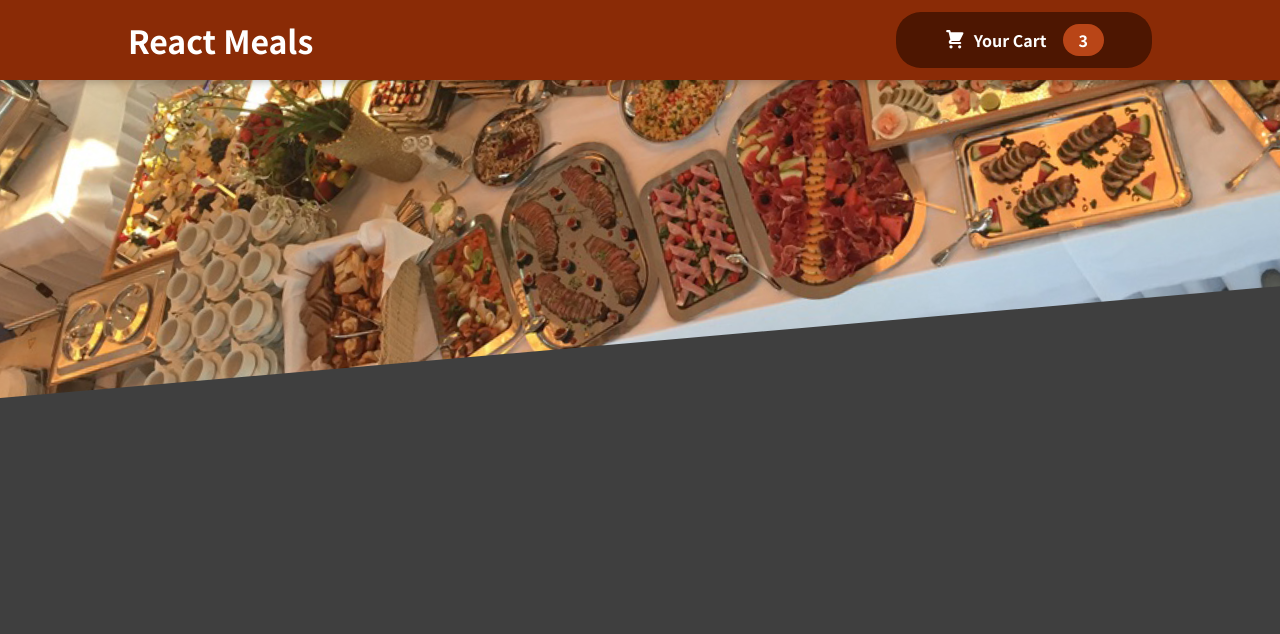
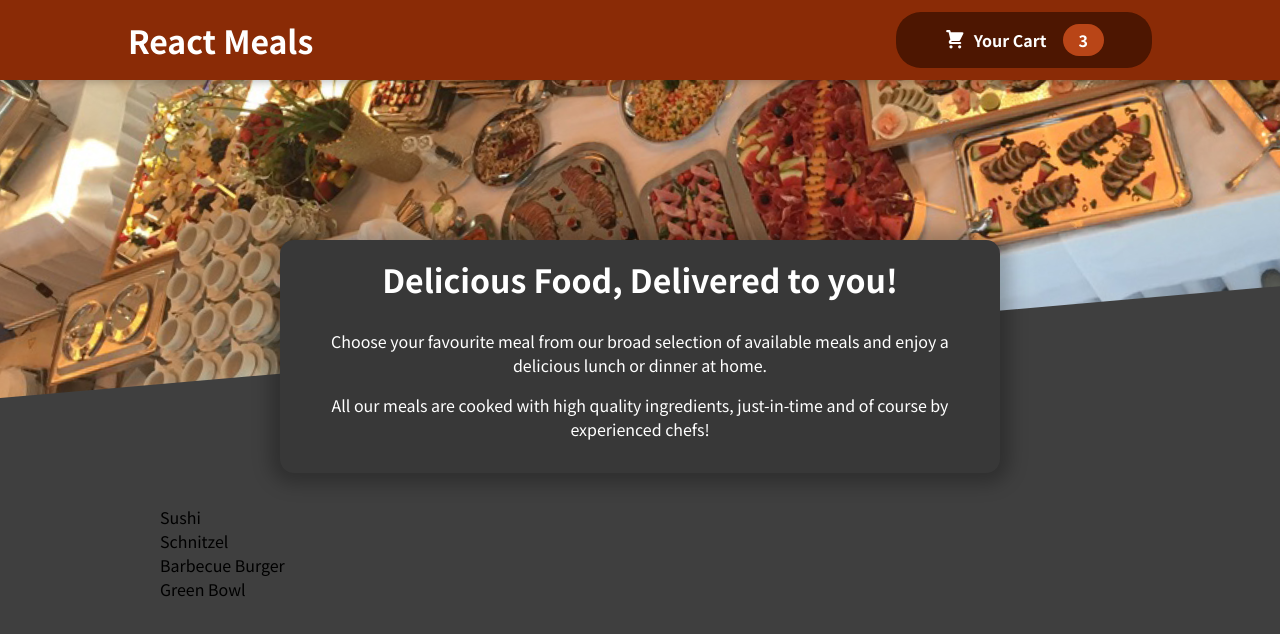
Before and after one commit to Shobhityadav99/Food-Order-App-React, a React (Create React App) app: page / in a window 1280 px wide. Shown: the top 634 px of the page. Built offline with nearby package versions, Linux system fonts and the light colour scheme.

Commit message:
Meals done

```diff
--- a/src/App.js
+++ b/src/App.js
@@ -1,10 +1,14 @@
 import { Fragment } from "react";
 import Header from "./components/Layout/Header";
+import Meals from "./components/Meals/Meals";
 
 function App() {
   return (
     <Fragment>
-      <Header></Header>
+      <Header />
+      <main>
+        <Meals/>
+      </main>
     </Fragment>
   );
 }
--- a/src/components/Meals/AvailableMeals.js
+++ b/src/components/Meals/AvailableMeals.js
@@ -0,0 +1,39 @@
+import classes from "./AvailableMeals.module.css";
+
+const DUMMY_MEALS = [
+    {
+      id: 'm1',
+      name: 'Sushi',
+      description: 'Finest fish and veggies',
+      price: 22.99,
+    },
+    {
+      id: 'm2',
+      name: 'Schnitzel',
+      description: 'A german specialty!',
+      price: 16.5,
+    },
+    {
+      id: 'm3',
+      name: 'Barbecue Burger',
+      description: 'American, raw, meaty',
+      price: 12.99,
+    },
+    {
+      id: 'm4',
+      name: 'Green Bowl',
+      description: 'Healthy...and green...',
+      price: 18.99,
+    },
+  ];
+
+const AvailableMeals = () => {
+    const mealsList = DUMMY_MEALS.map(meal => <li>{meal.name}</li>);
+    return <section className={classes.meals}>
+        <ul>
+            {mealsList}
+        </ul>
+    </section>
+}
+
+export default AvailableMeals;
--- a/src/components/Meals/Meals.js
+++ b/src/components/Meals/Meals.js
@@ -0,0 +1,12 @@
+import { Fragment } from "react";
+import AvailableMeals from "./AvailableMeals";
+import MealsSummary from "./MealsSummary";
+
+const Meals = () => {
+    return <Fragment>
+        <MealsSummary />
+        <AvailableMeals />
+    </Fragment>
+}
+
+export default Meals;
--- a/src/components/Meals/MealsSummary.js
+++ b/src/components/Meals/MealsSummary.js
@@ -0,0 +1,18 @@
+import classes from "./MealsSummary.module.css";
+
+const MealsSummary = props => {
+    return <section className={classes.summary}>
+        <h2>Delicious Food, Delivered to you!</h2>
+        <p>
+            Choose your favourite meal from our broad selection of available meals
+             and enjoy a delicious lunch or dinner at home.
+        </p>
+        <p>
+            All our meals are cooked with high quality ingredients, just-in-time and
+            of course by experienced chefs!
+        </p>
+
+    </section>
+}
+
+export default MealsSummary;
```
Also changed, not shown: 1 other file (tests, documents, lock files or other folders).
